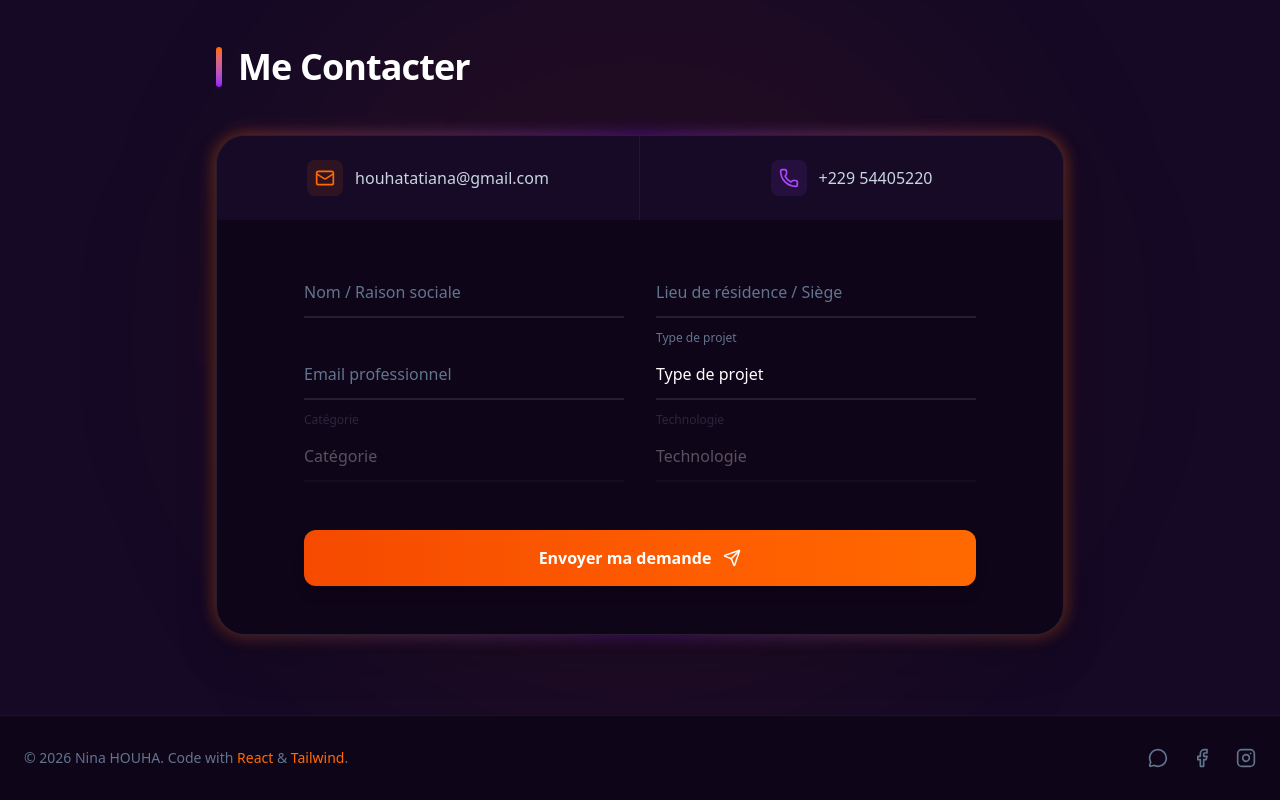
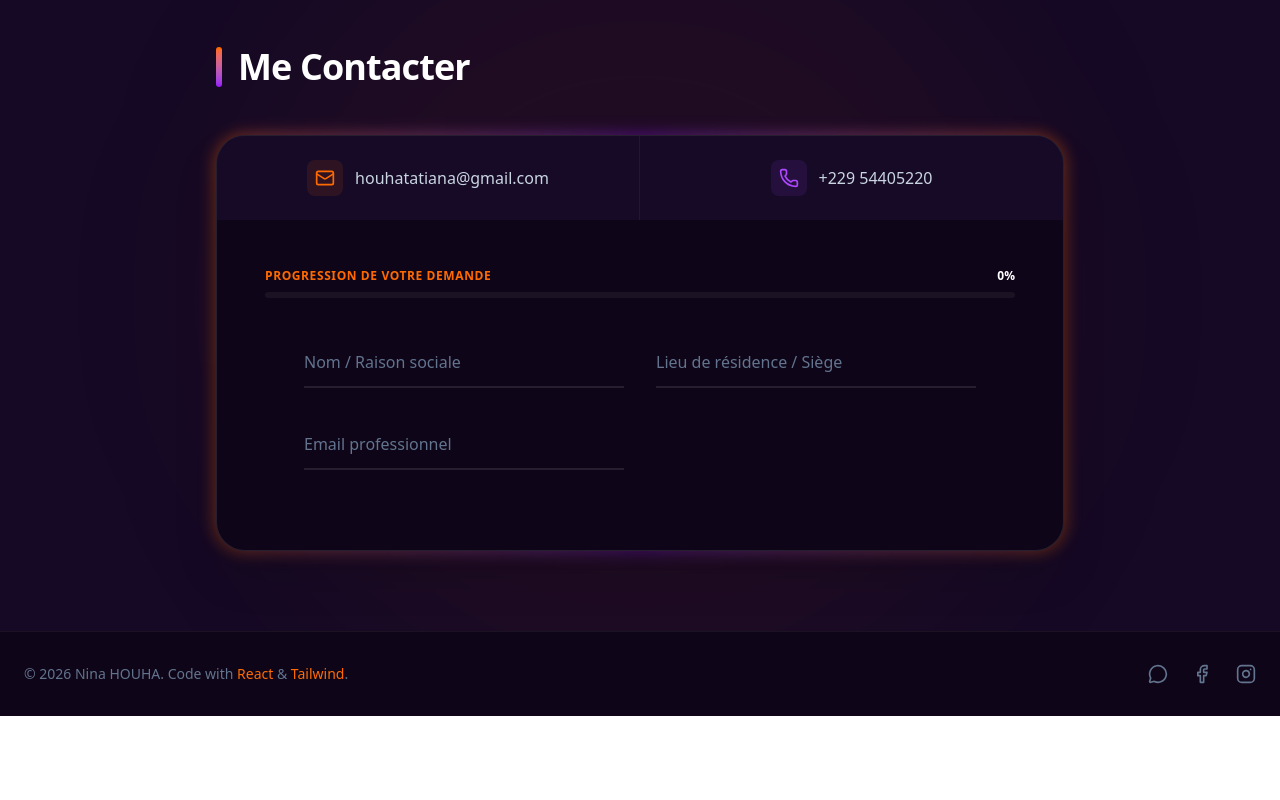
Before and after one commit to ninahouha-dev-tech/mon-portfolio, a React (Vite) app: page / in a window 1280 px wide. Shown: the part 3861-4661 px from the top of the page. After the commit the page ends 4577 px from the top, so only its background shows below. Built offline with nearby package versions, Linux system fonts and the light colour scheme.

Commit message:
feat: implement step-by-step disclosure contact form with progress bar and transitions

```diff
--- a/package.json
+++ b/package.json
@@ -13,7 +13,7 @@
     "@emailjs/browser": "^4.4.1",
     "@tailwindcss/vite": "^4.1.18",
     "daisyui": "^5.5.14",
-    "framer-motion": "^12.26.2",
+    "framer-motion": "^12.31.0",
     "lucide-react": "^0.562.0",
     "react": "^19.2.0",
     "react-dom": "^19.2.0",
--- a/src/components/Portfolio.tsx
+++ b/src/components/Portfolio.tsx
@@ -1,5 +1,6 @@
-import React, { useState, useEffect } from 'react';
+import React, { useState, useEffect, useMemo } from 'react';
 import emailjs, { EmailJSResponseStatus } from '@emailjs/browser';
+import { motion, AnimatePresence } from 'framer-motion';
 import {
   Menu, X, Github, Download, ExternalLink,
   Code2, Database, Server, Send,
@@ -208,6 +209,29 @@ const Portfolio = () => {
     technology: ''
   });
   const [status, setStatus] = useState<'idle' | 'sending' | 'success' | 'error'>('idle');
+
+  const steps = useMemo(() => [
+    { id: 'personal', fields: ['name', 'location', 'email'] },
+    { id: 'type', fields: ['projectType'] },
+    { id: 'category', fields: ['category'] },
+    { id: 'technology', fields: ['technology'] }
+  ], []);
+
+  const progress = useMemo(() => {
+    const totalFields = 6;
+    const filledFields = Object.values(formState).filter(val => val !== '').length;
+    return Math.round((filledFields / totalFields) * 100);
+  }, [formState]);
+
+  const canShowStep = (stepId: string) => {
+    if (stepId === 'personal') return true;
+    if (stepId === 'type') return formState.name && formState.location && formState.email;
+    if (stepId === 'category') return formState.projectType;
+    if (stepId === 'technology') return formState.category;
+    return false;
+  };
+
+  const isFormComplete = Object.values(formState).every(val => val !== '');
 
   const handleFieldChange = (field: string, value: string) => {
     setFormState(prev => {
@@ -707,7 +731,24 @@ const Portfolio = () => {
               </div>
 
               <div className="p-8 md:p-12">
+                {/* Dynamically update the progress bar */}
+                <div className="mb-10">
+                  <div className="flex justify-between items-center mb-2">
+                    <span className="text-xs font-bold text-orange-500 uppercase tracking-wider">Progression de votre demande</span>
+                    <span className="text-xs font-bold text-white">{progress}%</span>
+                  </div>
+                  <div className="h-1.5 w-full bg-white/5 rounded-full overflow-hidden">
+                    <motion.div
+                      className="h-full bg-gradient-to-r from-orange-600 to-orange-500"
+                      initial={{ width: 0 }}
+                      animate={{ width: `${progress}%` }}
+                      transition={{ duration: 0.5 }}
+                    />
+                  </div>
+                </div>
+
                 <form onSubmit={handleSubmit} className="space-y-8 max-w-2xl mx-auto">
+                  {/* STEP 1: Personal Info */}
                   <div className="grid md:grid-cols-2 gap-8">
                     <div className="group relative">
                       <input
@@ -750,7 +791,14 @@ const Portfolio = () => {
                       <label htmlFor="email" className="absolute left-0 top-3 text-slate-500 text-sm transition-all peer-placeholder-shown:text-base peer-placeholder-shown:top-3 peer-focus:-top-5 peer-focus:text-xs peer-focus:text-orange-500 peer-valid:-top-5 peer-valid:text-xs">Email professionnel</label>
                     </div>
 
-                    <div className="group relative">
+                    <AnimatePresence>
+                      {canShowStep('type') && (
+                        <motion.div
+                          className="group relative"
+                          initial={{ opacity: 0, y: 20 }}
+                          animate={{ opacity: 1, y: 0 }}
+                          exit={{ opacity: 0, y: -20 }}
+                        >
                           <select
                             required
                             className="w-full bg-transparent border-b-2 border-white/10 py-3 text-white focus:outline-none focus:border-orange-500 transition-all appearance-none cursor-pointer"
@@ -764,14 +812,22 @@ const Portfolio = () => {
                             ))}
                           </select>
                           <label htmlFor="projectType" className={`absolute left-0 -top-5 text-xs ${formState.projectType ? 'text-orange-500' : 'text-slate-500'} transition-all`}>Type de projet</label>
-                    </div>
+                        </motion.div>
+                      )}
+                    </AnimatePresence>
                   </div>
 
                   <div className="grid md:grid-cols-2 gap-8">
-                    <div className={`group relative transition-all duration-500 ${!formState.projectType ? 'opacity-30 pointer-events-none' : 'opacity-100'}`}>
+                    <AnimatePresence>
+                      {canShowStep('category') && (
+                        <motion.div
+                          className="group relative"
+                          initial={{ opacity: 0, y: 20 }}
+                          animate={{ opacity: 1, y: 0 }}
+                          exit={{ opacity: 0, y: -20 }}
+                        >
                           <select
                             required
-                        disabled={!formState.projectType}
                             className="w-full bg-transparent border-b-2 border-white/10 py-3 text-white focus:outline-none focus:border-orange-500 transition-all appearance-none cursor-pointer"
                             id="category"
                             value={formState.category}
@@ -783,12 +839,20 @@ const Portfolio = () => {
                             ))}
                           </select>
                           <label htmlFor="category" className={`absolute left-0 -top-5 text-xs ${formState.category ? 'text-orange-500' : 'text-slate-500'} transition-all`}>Catégorie</label>
-                    </div>
+                        </motion.div>
+                      )}
+                    </AnimatePresence>
 
-                    <div className={`group relative transition-all duration-500 ${!formState.category ? 'opacity-30 pointer-events-none' : 'opacity-100'}`}>
+                    <AnimatePresence>
+                      {canShowStep('technology') && (
+                        <motion.div
+                          className="group relative"
+                          initial={{ opacity: 0, y: 20 }}
+                          animate={{ opacity: 1, y: 0 }}
+                          exit={{ opacity: 0, y: -20 }}
+                        >
                           <select
                             required
-                        disabled={!formState.category}
                             className="w-full bg-transparent border-b-2 border-white/10 py-3 text-white focus:outline-none focus:border-orange-500 transition-all appearance-none cursor-pointer"
                             id="technology"
                             value={formState.technology}
@@ -800,12 +864,39 @@ const Portfolio = () => {
                             ))}
                           </select>
                           <label htmlFor="technology" className={`absolute left-0 -top-5 text-xs ${formState.technology ? 'text-orange-500' : 'text-slate-500'} transition-all`}>Technologie</label>
+                        </motion.div>
+                      )}
+                    </AnimatePresence>
+                  </div>
+
+                  {/* CONCLUSION & SUBMIT */}
+                  <AnimatePresence>
+                    {isFormComplete && (
+                      <motion.div
+                        className="pt-4 space-y-6"
+                        initial={{ opacity: 0, scale: 0.95 }}
+                        animate={{ opacity: 1, scale: 1 }}
+                      >
+                        <div className="bg-white/5 rounded-2xl p-6 border border-white/10">
+                          <h4 className="text-sm font-bold text-orange-500 uppercase tracking-widest mb-4">Récapitulatif de votre demande</h4>
+                          <div className="grid grid-cols-2 gap-4 text-sm">
+                            <div>
+                              <p className="text-slate-500 mb-1">Cible</p>
+                              <p className="text-white font-medium">{formState.name} ({formState.location})</p>
+                            </div>
+                            <div>
+                              <p className="text-slate-500 mb-1">Projet</p>
+                              <p className="text-white font-medium">{DYNAMIC_FORM_DATA.projectTypes.find(t => t.id === formState.projectType)?.label}</p>
+                            </div>
+                            <div>
+                              <p className="text-slate-500 mb-1">Spécification</p>
+                              <p className="text-white font-medium">{formState.technology} ({formState.category})</p>
+                            </div>
                           </div>
                         </div>
 
-                  <div className="pt-4 space-y-4">
                         {status === 'success' && (
-                      <div className="p-4 bg-green-500/10 border border-green-500/20 rounded-xl flex items-center gap-3 text-green-400 animate-in fade-in slide-in-from-bottom-4 duration-500">
+                          <div className="p-4 bg-green-500/10 border border-green-500/20 rounded-xl flex items-center gap-3 text-green-400">
                             <CheckCircle size={20} />
                             <span>Demande envoyée avec succès ! Je reviens vers vous rapidement.</span>
                           </div>
@@ -816,9 +907,11 @@ const Portfolio = () => {
                           disabled={status === 'sending' || status === 'success'}
                           className={`w-full font-bold py-4 rounded-xl shadow-lg flex items-center justify-center gap-3 transition-all group ${status === 'sending' ? 'bg-slate-700 cursor-not-allowed' : 'bg-gradient-to-r from-orange-600 to-orange-500 hover:from-orange-500 hover:to-orange-400 text-white'}`}
                         >
-                      {status === 'sending' ? 'Envoi...' : <><span>Envoyer ma demande</span><Send size={18} /></>}
+                          {status === 'sending' ? 'Envoi...' : <><span>Confirmer et envoyer ma demande</span><Send size={18} /></>}
                         </button>
-                  </div>
+                      </motion.div>
+                    )}
+                  </AnimatePresence>
                 </form>
               </div>
             </div>
```
Also changed, not shown: 1 other file (tests, documents, lock files or other folders). Lines whose indentation alone changed are shown as unchanged.
